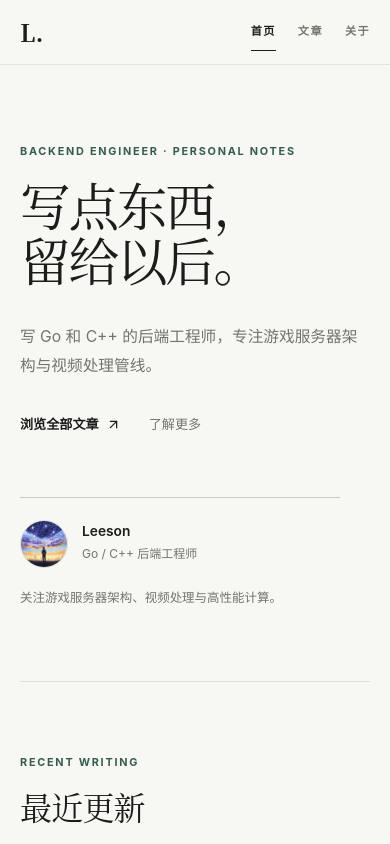
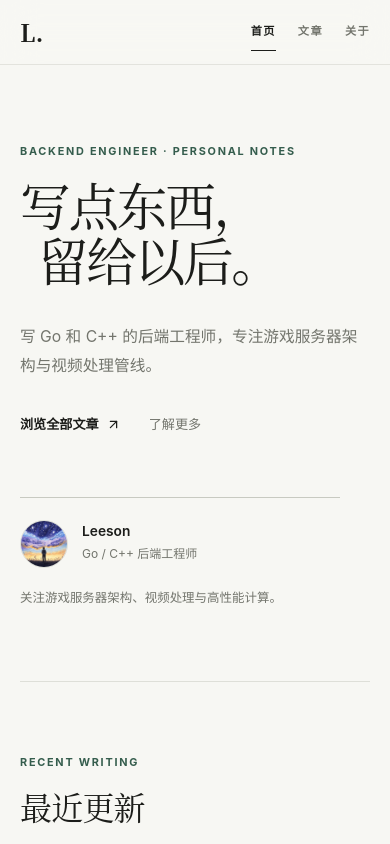
Before and after one commit to leeson1/blog, a React (Vite) app: page /about in a window 390 px wide. Shown: the top 844 px of the page. Built offline with nearby package versions, Linux system fonts and the light colour scheme.

Commit message:
:lipstick: 调整首页标题第二行缩进

```diff
--- a/src/app/components/Home.tsx
+++ b/src/app/components/Home.tsx
@@ -44,7 +44,7 @@ export function Home() {
           <p className="eyebrow">BACKEND ENGINEER · PERSONAL NOTES</p>
           <div className="home-hero-grid">
             <div>
-              <h1>写点东西，<br />留给以后。</h1>
+              <h1>写点东西，<br /><span className="home-hero-title-line">留给以后。</span></h1>
               <div className="home-intro">
                 <ReactMarkdown remarkPlugins={[remarkGfm]}>{intro}</ReactMarkdown>
               </div>
--- a/src/styles/theme.css
+++ b/src/styles/theme.css
@@ -198,6 +198,11 @@ img {
   font-weight: 500;
   letter-spacing: -0.045em;
   line-height: 1.08;
+}
+
+.home-hero-title-line {
+  display: inline-block;
+  margin-left: 0.8em;
 }
 
 .home-intro {
@@ -1019,6 +1024,10 @@ img {
     font-size: clamp(2.75rem, 13vw, 4rem);
   }
 
+  .home-hero-title-line {
+    margin-left: 0.35em;
+  }
+
   .profile-note {
     max-width: 320px;
   }
```
